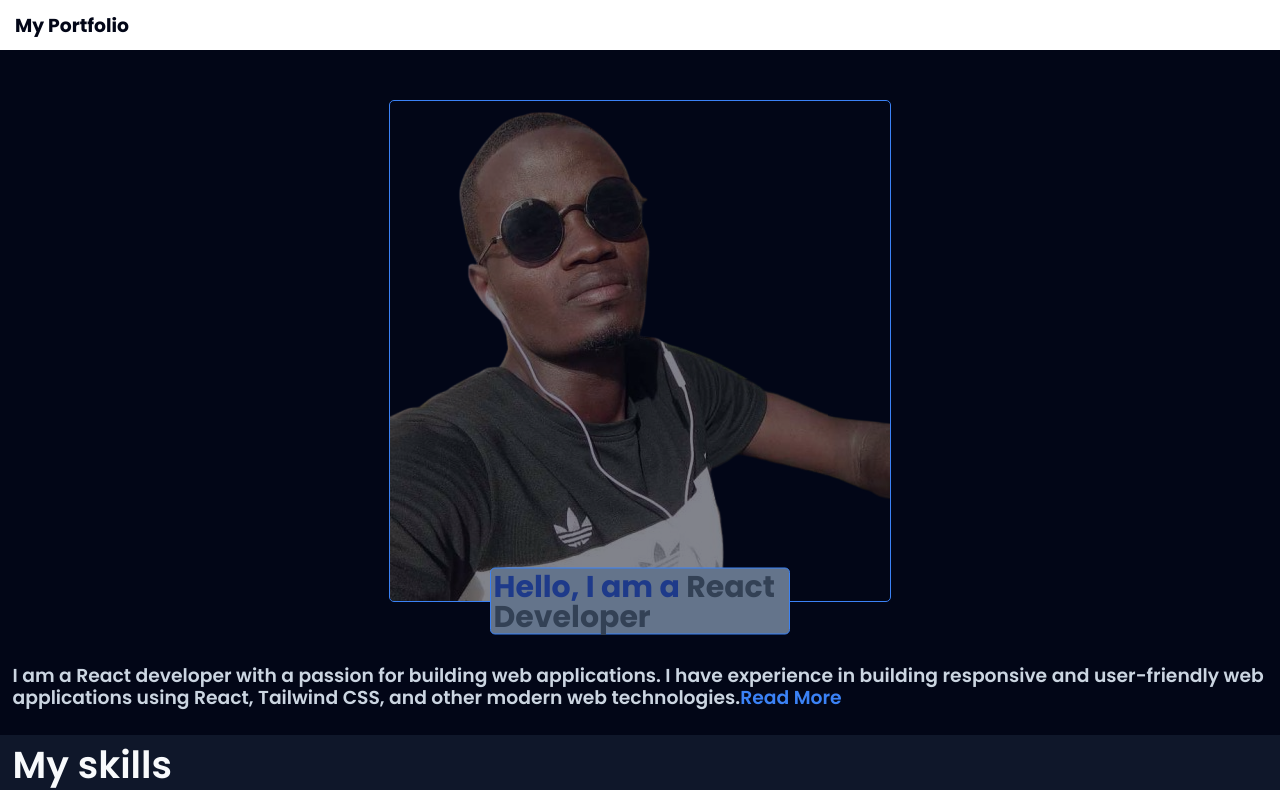
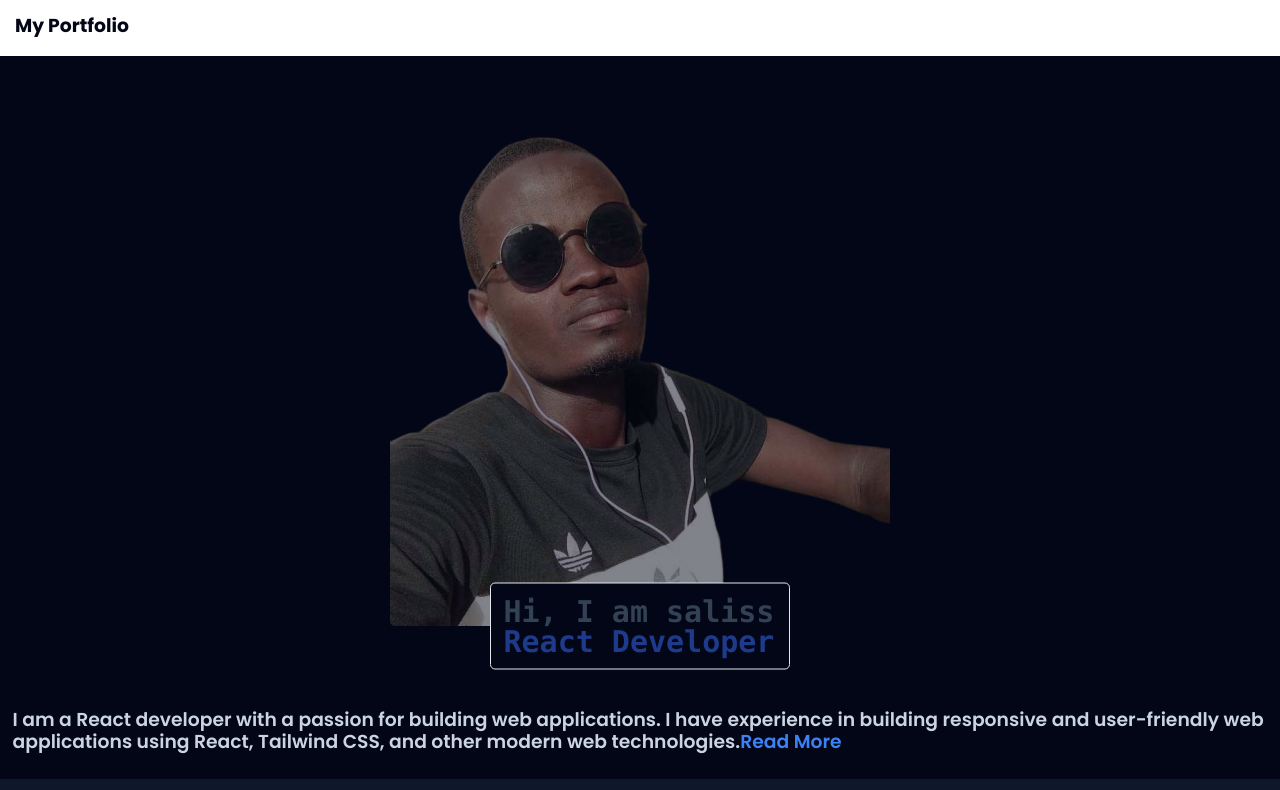
Before and after one commit to Salisspro/my-portfolio, a React (Vite) app: page / in a window 1280 px wide. Shown: the top 790 px of the page. Built offline with nearby package versions, Linux system fonts and the light colour scheme; a web font is replaced by a local one.

Commit message:
new changes

```diff
--- a/src/components/Hero.jsx
+++ b/src/components/Hero.jsx
@@ -5,13 +5,13 @@
    const [readMore, setReadMore] = useState(false)
 
    return (
-      <div className='mt-20 '>
+      <div className='mt-[4em] '>
          <div className='flex items-center justify-center'>
-            <div className='rounded-lg overflow-hidden border-[1px]  border-blue-500 my-20'>
+            <div className='rounded-lg overflow-hidden my-[5em]'>
                <img className='opacity-50' src={IMG} alt="" />
 
-               <p className='text-5xl w-[10em] bg-slate-500 p-1 font-bold text-blue-900 z-10 absolute left-1/2 transform -translate-x-1/2 -translate-y-1/2 border-[1px]  border-blue-500 rounded-lg'>
-                  Hello, I am a<span className='text-slate-700'> React Developer</span>
+               <p className='text-5xl w-[10em] bg-slate-950 p-5 font-bold text-slate-700 z-10 absolute left-1/2 transform -translate-x-1/2 -translate-y-1/2 border-[1px] rounded-lg font-mono'>
+                  Hi, I am saliss<span className='text-blue-900'> React Developer</span>
                </p>
 
             </div>
```
